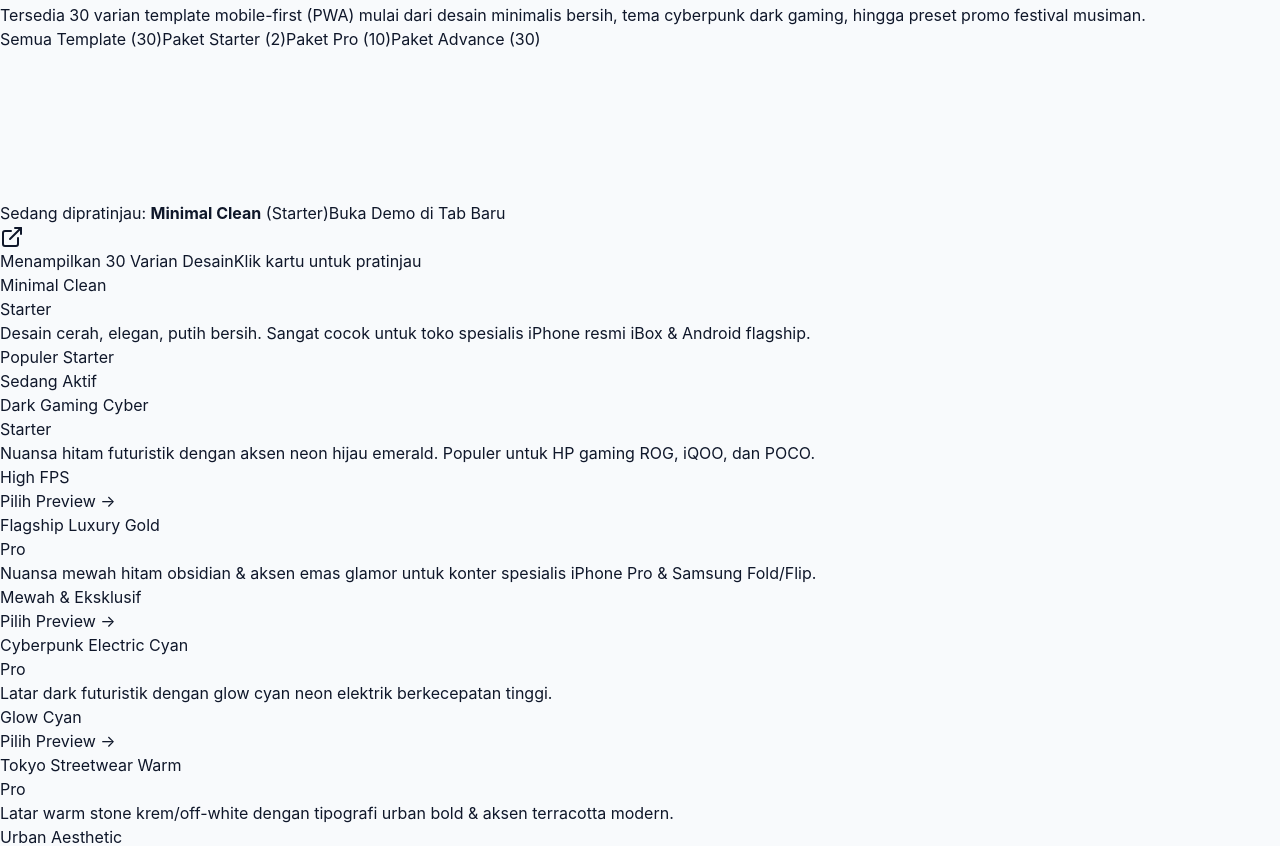
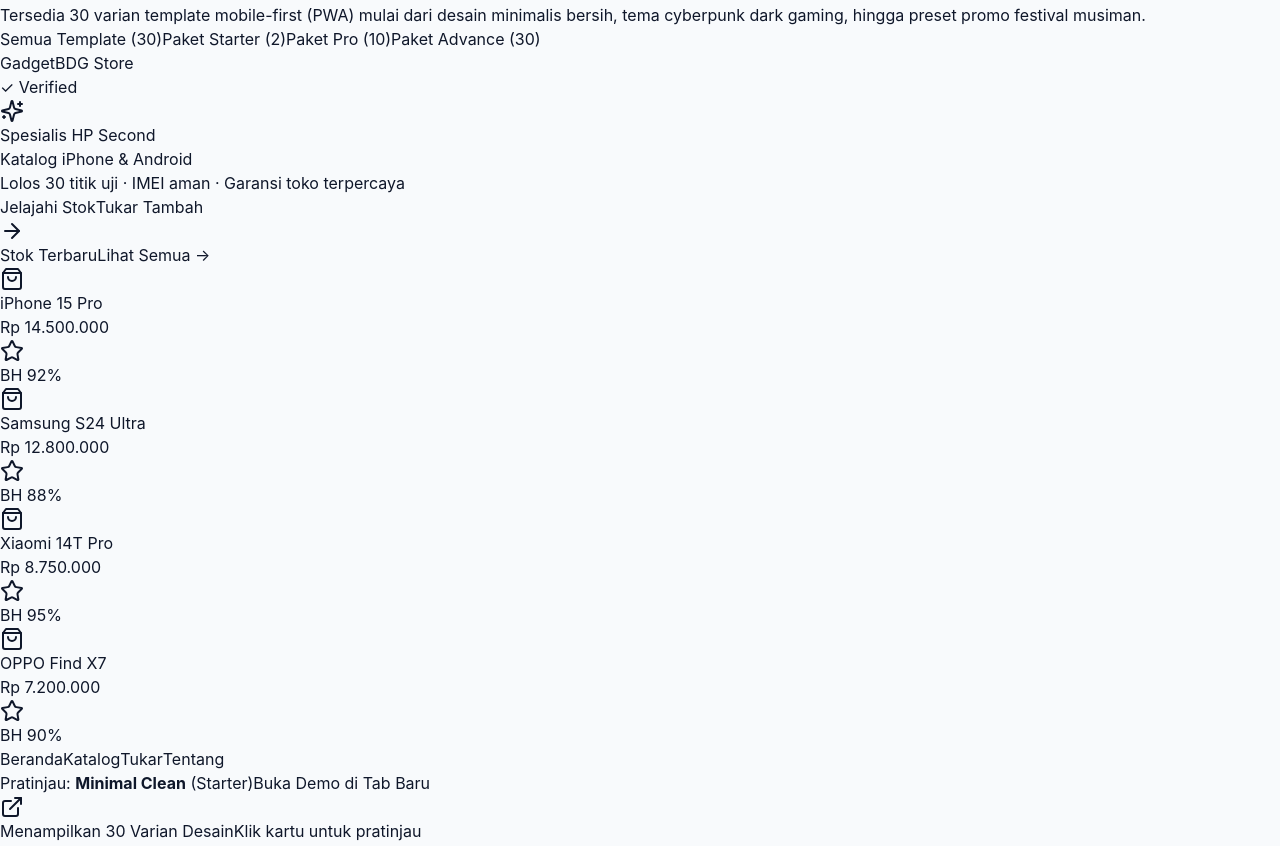
Before and after one commit to nopecode96/gadgetbdg.com, a Next.js app: page / in a window 1280 px wide. Shown: the part 861-1707 px from the top of the page. Built offline with nearby package versions, Linux system fonts and the light colour scheme.

Commit message:
fix: fix text contrast in template showcase mockup and hero banner

```diff
--- a/src/components/saas/TemplateShowcase.tsx
+++ b/src/components/saas/TemplateShowcase.tsx
@@ -3,11 +3,12 @@
 import { useState } from "react";
 import Link from "next/link";
 import {
-  Smartphone,
   ExternalLink,
   Sparkles,
-  Zap,
-  Filter,
+  ArrowRight,
+  ShoppingBag,
+  RefreshCw,
+  Star,
 } from "lucide-react";
 import {
   TEMPLATE_LIST,
@@ -15,6 +16,133 @@
   getAvailableTemplatesForTier,
 } from "@/lib/constants/templates";
 
+// ---------------------------------------------------------------------------
+// Static Smartphone Mockup — renders a faithful hero+product preview using
+// the selected template's color tokens. No iframe needed.
+// ---------------------------------------------------------------------------
+function PhoneMockup({ t }: { t: TemplateThemeConfig }) {
+  const c = t.colors;
+  const isDark = c.isDark;
+
+  // Fake product cards to populate the mockup grid
+  const fakeProducts = [
+    { name: "iPhone 15 Pro", price: "Rp 14.500.000", badge: "BH 92%", brand: "Apple" },
+    { name: "Samsung S24 Ultra", price: "Rp 12.800.000", badge: "BH 88%", brand: "Samsung" },
+    { name: "Xiaomi 14T Pro", price: "Rp 8.750.000", badge: "BH 95%", brand: "Xiaomi" },
+    { name: "OPPO Find X7", price: "Rp 7.200.000", badge: "BH 90%", brand: "OPPO" },
+  ];
+
+  return (
+    <div className={`w-full h-full ${c.bgMain} overflow-y-auto no-scrollbar`}>
+      {/* Header */}
+      <div className={`sticky top-0 z-10 px-3 py-2 flex items-center justify-between border-b text-[9px] font-bold ${c.headerBg}`}>
+        <span className="truncate max-w-[110px]">GadgetBDG Store</span>
+        <div className={`px-1.5 py-0.5 rounded-full text-[8px] font-bold ${c.badgeVerifiedBg} ${c.badgeVerifiedText} border ${c.badgeVerifiedBorder}`}>
+          ✓ Verified
+        </div>
+      </div>
+
+      <div className="p-2 space-y-2">
+        {/* Hero Banner */}
+        <div className={`rounded-2xl p-3 relative overflow-hidden border ${c.heroGradient} ${c.heroBorder}`}>
+          <div className="relative z-10 space-y-1">
+            {/* Badge */}
+            <div
+              className={`inline-flex items-center gap-1 px-2 py-0.5 rounded-full text-[7px] font-bold tracking-wider uppercase ${
+                isDark ? "bg-white/20" : "bg-black/70 text-white"
+              }`}
+            >
+              <Sparkles className="w-2 h-2 text-amber-300" />
+              <span>Spesialis HP Second</span>
+            </div>
+
+            {/* Heading — inherits heroGradient text color */}
+            <h2 className="text-[11px] font-black leading-tight">
+              {isDark ? "Gear Flagship & High-Spec" : "Katalog iPhone & Android"}
+            </h2>
+
+            <p className="text-[8px] leading-relaxed opacity-90 max-w-[160px]">
+              Lolos 30 titik uji · IMEI aman · Garansi toko terpercaya
+            </p>
+
+            <div className="pt-1 flex items-center gap-1.5">
+              {/* Jelajahi Stok */}
+              <button
+                className={`px-2.5 py-1 rounded-lg font-bold text-[8px] shadow transition flex items-center gap-1 ${
+                  isDark
+                    ? `${c.accent} text-slate-950`
+                    : "bg-slate-900 text-white"
+                }`}
+              >
+                <span>Jelajahi Stok</span>
+                <ArrowRight className="w-2 h-2" />
+              </button>
+              {/* Tukar Tambah */}
+              <button
+                className={`px-2 py-1 rounded-lg font-semibold text-[8px] transition ${
+                  isDark
+                    ? "border border-white/30 bg-black/20 text-white"
+                    : "border border-slate-300 bg-white text-slate-700"
+                }`}
+              >
+                Tukar Tambah
+              </button>
+            </div>
+          </div>
+          {/* Decorative blob */}
+          <div className="absolute -right-4 -bottom-4 w-16 h-16 bg-white/10 rounded-full blur-xl pointer-events-none" />
+        </div>
+
+        {/* Section label */}
+        <div className={`flex items-center justify-between text-[8px] font-bold px-0.5 ${c.textPrimary}`}>
+          <span>Stok Terbaru</span>
+          <span className={c.accentText}>Lihat Semua →</span>
+        </div>
+
+        {/* Product Grid */}
+        <div className="grid grid-cols-2 gap-1.5">
+          {fakeProducts.map((p) => (
+            <div
+              key={p.name}
+              className={`rounded-xl p-2 border space-y-1 ${c.cardBg} ${c.cardBorder}`}
+            >
+              {/* Placeholder image area */}
+              <div className={`w-full aspect-square rounded-lg flex items-center justify-center ${isDark ? "bg-white/5" : "bg-slate-100"}`}>
+                <ShoppingBag className={`w-6 h-6 ${isDark ? "text-white/20" : "text-slate-300"}`} />
+              </div>
+              <div className={`text-[7px] font-bold leading-tight ${c.textPrimary}`}>{p.name}</div>
+              <div className={`text-[8px] font-black ${c.priceText}`}>{p.price}</div>
+              <div className={`inline-flex items-center gap-0.5 px-1 py-0.5 rounded text-[6px] font-bold ${c.badgeVerifiedBg} ${c.badgeVerifiedText}`}>
+                <Star className="w-1.5 h-1.5" />
+                {p.badge}
+              </div>
+            </div>
+          ))}
+        </div>
+
+        {/* Bottom padding for nav */}
+        <div className="h-8" />
+      </div>
+
+      {/* Bottom Nav */}
+      <div className={`sticky bottom-0 flex items-center justify-around border-t px-2 py-1.5 text-[7px] font-semibold ${c.bottomNavBg} ${c.bottomNavBorder}`}>
+        {["Beranda", "Katalog", "Tukar", "Tentang"].map((tab, i) => (
+          <button
+            key={tab}
+            className={`flex flex-col items-center gap-0.5 px-1 ${i === 0 ? c.bottomNavActive : c.bottomNavInactive}`}
+          >
+            <div className={`w-3 h-3 rounded-sm ${i === 0 ? (isDark ? "bg-current" : "bg-current") : ""} opacity-60`} />
+            <span>{tab}</span>
+          </button>
+        ))}
+      </div>
+    </div>
+  );
+}
+
+// ---------------------------------------------------------------------------
+// Main TemplateShowcase Component
+// ---------------------------------------------------------------------------
 export function TemplateShowcase() {
   const [filterTier, setFilterTier] = useState<"ALL" | "STARTER" | "PRO" | "ADVANCE">("ALL");
   const [selectedTemplateId, setSelectedTemplateId] = useState<string>("minimal-clean");
@@ -31,7 +159,7 @@
   const activeTemplate =
     TEMPLATE_LIST.find((t) => t.id === selectedTemplateId) || TEMPLATE_LIST[0];
 
-  // Target demo URL: jika minimal-clean -> /berkahcell, jika dark-gaming -> /gamersgadget, lainnya -> /berkahcell
+  // Live demo URL for "Buka Demo" link
   const liveDemoUrl =
     activeTemplate.id === "dark-gaming" ? "/gamersgadget" : "/berkahcell";
 
@@ -94,9 +222,12 @@
           </div>
         </div>
 
-        {/* 2-Column Section: Live Smartphone Mockup & Template Grid */}
+        {/* 2-Column Section: Static Mockup (Left) & Template Grid (Right) */}
         <div className="grid lg:grid-cols-12 gap-8 items-start max-w-6xl mx-auto">
-          {/* Smartphone Hardware Frame (Left Sticky) */}
+
+          {/* ----------------------------------------------------------------
+              LEFT — Smartphone Hardware Frame with Static Themed Mockup
+          ----------------------------------------------------------------- */}
           <div className="lg:col-span-5 flex flex-col items-center">
             <div className="sticky top-24 relative border-gray-800 bg-gray-800 border-[14px] rounded-[2.5rem] h-[600px] w-[300px] sm:w-[330px] shadow-2xl">
               {/* Notch */}
@@ -104,22 +235,19 @@
                 <div className="w-8 h-1 bg-gray-600 rounded-full" />
               </div>
 
-              {/* Screen Content Iframe Container */}
-              <div className="rounded-[2rem] overflow-hidden w-full h-full bg-white relative">
-                <iframe
-                  key={activeTemplate.id}
-                  src={liveDemoUrl}
-                  title="Live Storefront Preview"
-                  className="w-full h-full border-none no-scrollbar"
-                  loading="lazy"
-                />
+              {/* Screen — static themed mockup, no iframe */}
+              <div className="rounded-[2rem] overflow-hidden w-full h-full relative">
+                <PhoneMockup key={activeTemplate.id} t={activeTemplate} />
               </div>
             </div>
 
             <div className="mt-4 text-center space-y-2">
               <span className="text-[11px] font-bold text-slate-500 block">
-                Sedang dipratinjau: <b>{activeTemplate.name}</b> ({activeTemplate.category})
+                Pratinjau: <b>{activeTemplate.name}</b>{" "}
+                <span className="font-normal text-slate-400">({activeTemplate.category})</span>
               </span>
+              {/* Open live demo for the 2 actual demo stores */}
+              {(activeTemplate.id === "minimal-clean" || activeTemplate.id === "dark-gaming") ? (
                 <Link
                   href={liveDemoUrl}
                   target="_blank"
@@ -128,10 +256,18 @@
                   <span>Buka Demo di Tab Baru</span>
                   <ExternalLink className="w-3.5 h-3.5" />
                 </Link>
+              ) : (
+                <span className="inline-flex items-center gap-1.5 px-4 py-2 rounded-xl text-[11px] text-slate-500 bg-slate-50 border border-slate-200">
+                  <RefreshCw className="w-3 h-3" />
+                  Pratinjau warna dinamis aktif
+                </span>
+              )}
             </div>
           </div>
 
-          {/* Template Grid Gallery (Right Scrollable) */}
+          {/* ----------------------------------------------------------------
+              RIGHT — Template Grid Gallery (Scrollable)
+          ----------------------------------------------------------------- */}
           <div className="lg:col-span-7 space-y-4">
             <div className="flex items-center justify-between text-xs pb-2 border-b border-slate-200">
               <span className="font-bold text-slate-700">
@@ -145,6 +281,14 @@
                 const isSelected = selectedTemplateId === t.id;
                 const isDark = t.colors.isDark;
 
+                // Category badge — always use light-on-color backgrounds for readability
+                const categoryBadgeCls =
+                  t.category === "Starter"
+                    ? "bg-blue-100 text-blue-800"
+                    : t.category === "Pro"
+                    ? "bg-purple-100 text-purple-800"
+                    : "bg-amber-100 text-amber-800";
+
                 return (
                   <div
                     key={t.id}
@@ -152,42 +296,39 @@
                     className={`p-4 rounded-2xl border-2 cursor-pointer transition flex flex-col justify-between space-y-3 ${
                       isSelected
                         ? isDark
-                          ? "border-emerald-500 bg-slate-900 text-white shadow-md ring-1 ring-emerald-500"
-                          : "border-blue-600 bg-blue-50/50 shadow-md ring-1 ring-blue-600 text-slate-900"
+                          ? "border-emerald-500 bg-slate-900 shadow-md ring-1 ring-emerald-500"
+                          : "border-blue-600 bg-blue-50/50 shadow-md ring-1 ring-blue-600"
                         : isDark
-                        ? "border-slate-800 hover:border-slate-700 bg-slate-950 text-slate-100"
-                        : "border-slate-200 hover:border-slate-300 bg-white text-slate-900"
+                        ? "border-slate-800 hover:border-slate-600 bg-slate-950"
+                        : "border-slate-200 hover:border-slate-300 bg-white"
                     }`}
                   >
                     <div>
                       <div className="flex items-center justify-between">
-                        <div className="flex items-center gap-1.5">
-                          <h4 className="font-bold text-sm leading-tight">{t.name}</h4>
-                        </div>
-                        <span
-                          className={`text-[9px] font-bold px-2 py-0.5 rounded-full ${
-                            t.category === "Starter"
-                              ? "bg-blue-100 text-blue-800"
-                              : t.category === "Pro"
-                              ? "bg-purple-100 text-purple-800"
-                              : "bg-amber-100 text-amber-800"
-                          }`}
-                        >
+                        {/* Template name — always explicit contrast */}
+                        <h4 className={`font-bold text-sm leading-tight ${isDark ? "text-white" : "text-slate-900"}`}>
+                          {t.name}
+                        </h4>
+                        {/* Category badge — always readable (light bg / dark text) */}
+                        <span className={`text-[9px] font-bold px-2 py-0.5 rounded-full ${categoryBadgeCls}`}>
                           {t.category}
                         </span>
                       </div>
 
+                      {/* Description — explicit text color, not inherited */}
                       <p className={`text-xs mt-1 line-clamp-2 ${isDark ? "text-slate-400" : "text-slate-500"}`}>
                         {t.description}
                       </p>
                     </div>
 
-                    {/* Color Palette Preview Bar */}
+                    {/* Color Palette Preview + action label */}
                     <div className="flex items-center justify-between pt-1">
+                      {/* Hero gradient preview swatch — uses heroGradient (includes text color) */}
                       <div
-                        className={`h-7 px-2.5 rounded-lg flex items-center justify-center text-[10px] font-bold shadow-xs ${t.colors.heroGradient} ${t.colors.heroBorder} border`}
+                        className={`h-7 px-2.5 rounded-lg flex items-center justify-center text-[10px] font-bold shadow-sm border ${t.colors.heroGradient} ${t.colors.heroBorder}`}
                       >
-                        {t.badge || "Preset Tema"}
+                        {/* Badge text inherits from heroGradient text-color token */}
+                        <span>{t.badge || "Preset Tema"}</span>
                       </div>
 
                       <span
@@ -196,10 +337,12 @@
                             ? isDark
                               ? "text-emerald-400"
                               : "text-blue-600"
+                            : isDark
+                            ? "text-slate-500"
                             : "text-slate-400"
                         }`}
                       >
-                        {isSelected ? "Sedang Aktif" : "Pilih Preview →"}
+                        {isSelected ? "Sedang Aktif ✓" : "Pilih Preview →"}
                       </span>
                     </div>
                   </div>
```
Also changed, not shown: src/components/templates/shared/StoreHomeView.tsx (+23 -4 lines), public/images/qris-gadgetbdg.png.jpg (added). Lines whose indentation alone changed are shown as unchanged.
